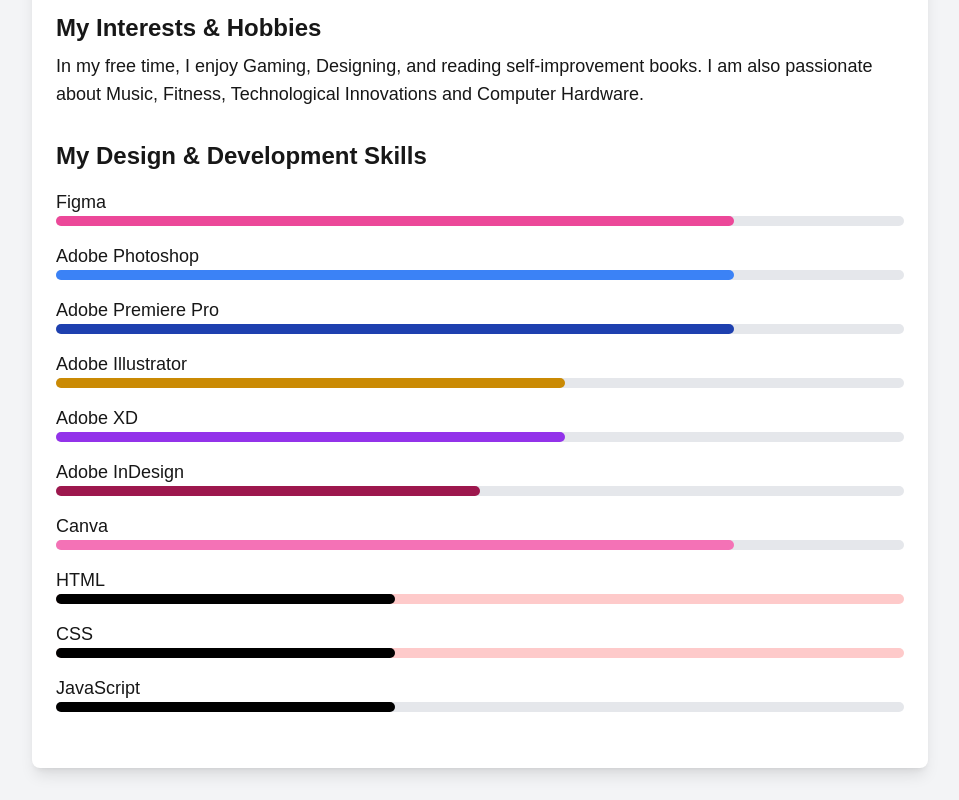
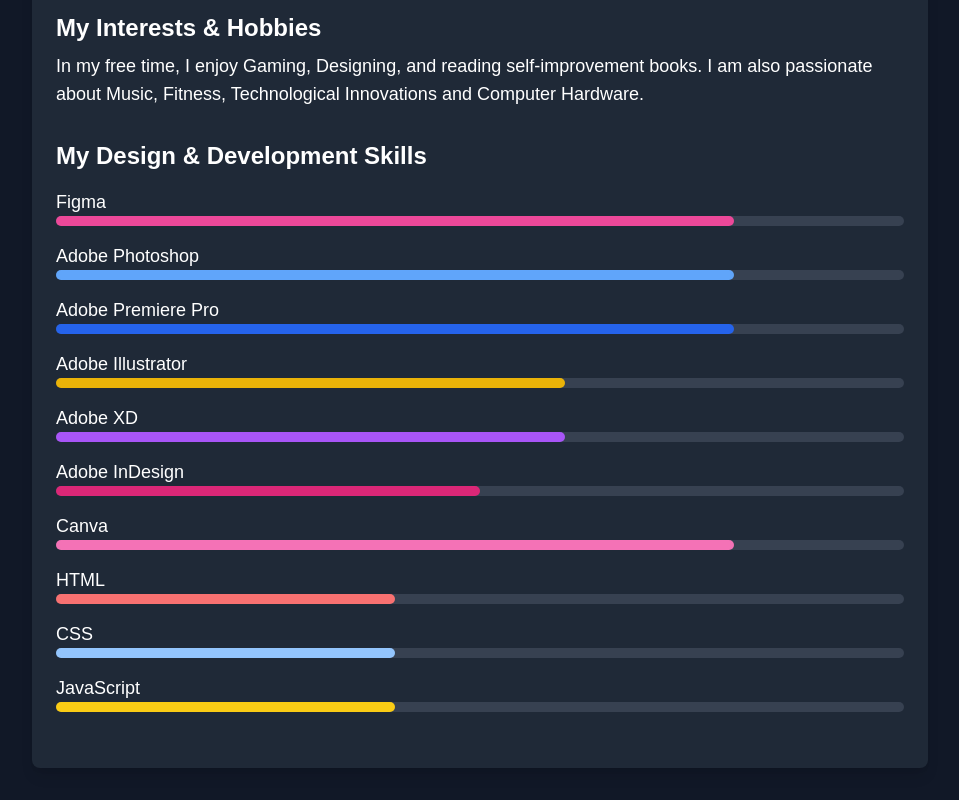
Before and after one commit to half-skirmish/frontend-halfskirmish, a Next.js app: page /contact in a window 1280 px wide. Shown: the part 386-1186 px from the top of the page, without its empty margins (160-1119 px from the left). Built offline with nearby package versions, Linux system fonts and the light colour scheme.

Commit message:
Updated the color of the Contact Page

```diff
--- a/app/contact/page.js
+++ b/app/contact/page.js
@@ -1,11 +1,11 @@
 "use client";
 
-import { FaLinkedin, FaBehance, FaInstagramSquare } from 'react-icons/fa';
+import { FaLinkedin, FaBehance } from 'react-icons/fa';
 
 export default function Contact() {
   return (
-    <div className="min-h-screen bg-gray-100 p-8">
-      <div className="max-w-4xl mx-auto bg-white p-6 rounded-lg shadow-lg">
+    <div className="min-h-screen bg-gray-900 p-8 text-white">
+      <div className="max-w-4xl mx-auto bg-gray-800 p-6 rounded-lg shadow-lg">
         <h1 className="text-4xl font-bold text-center mb-6">Contact Me</h1>
 
         {/* Contact Info */}
@@ -15,10 +15,10 @@
           <p className="mt-1 text-lg">Email: namansdiaries@gmail.com</p>
           <div className="mt-4 flex space-x-6">
             <a href="https://www.linkedin.com/in/naman1905" target="_blank" rel="noopener noreferrer">
-              <FaLinkedin size={30} className="text-blue-600 hover:text-blue-700" />
+              <FaLinkedin size={30} className="text-blue-400 hover:text-blue-500" />
             </a>
             <a href="https://www.behance.net/naman1905" target="_blank" rel="noopener noreferrer">
-              <FaBehance size={30} className="text-blue-400 hover:text-blue-500" />
+              <FaBehance size={30} className="text-blue-300 hover:text-blue-400" />
             </a>
           </div>
         </div>
@@ -44,75 +44,25 @@
         <div className="mb-8">
           <h3 className="text-2xl font-semibold">My Design & Development Skills</h3>
 
-          <div className="mt-4">
-            <p className="text-lg">Figma</p>
-            <div className="w-full bg-gray-200 rounded-full h-2.5">
-              <div className="bg-pink-500 h-2.5 rounded-full" style={{ width: '80%' }}></div>
+          {[
+            { skill: "Figma", width: "80%", color: "bg-pink-500" },
+            { skill: "Adobe Photoshop", width: "80%", color: "bg-blue-400" },
+            { skill: "Adobe Premiere Pro", width: "80%", color: "bg-blue-600" },
+            { skill: "Adobe Illustrator", width: "60%", color: "bg-yellow-500" },
+            { skill: "Adobe XD", width: "60%", color: "bg-purple-500" },
+            { skill: "Adobe InDesign", width: "50%", color: "bg-pink-600" },
+            { skill: "Canva", width: "80%", color: "bg-pink-400" },
+            { skill: "HTML", width: "40%", color: "bg-red-400" },
+            { skill: "CSS", width: "40%", color: "bg-blue-300" },
+            { skill: "JavaScript", width: "40%", color: "bg-yellow-400" },
+          ].map((item, index) => (
+            <div key={index} className="mt-4">
+              <p className="text-lg">{item.skill}</p>
+              <div className="w-full bg-gray-700 rounded-full h-2.5">
+                <div className={`${item.color} h-2.5 rounded-full`} style={{ width: item.width }}></div>
+              </div>
             </div>
-          </div>
-
-          <div className="mt-4">
-            <p className="text-lg">Adobe Photoshop</p>
-            <div className="w-full bg-gray-200 rounded-full h-2.5">
-              <div className="bg-blue-500 h-2.5 rounded-full" style={{ width: '80%' }}></div>
-            </div>
-          </div>
-
-          <div className="mt-4">
-            <p className="text-lg">Adobe Premiere Pro</p>
-            <div className="w-full bg-gray-200 rounded-full h-2.5">
-              <div className="bg-blue-800 h-2.5 rounded-full" style={{ width: '80%' }}></div>
-            </div>
-          </div>
-
-          <div className="mt-4">
-            <p className="text-lg">Adobe Illustrator</p>
-            <div className="w-full bg-gray-200 rounded-full h-2.5">
-              <div className="bg-yellow-600 h-2.5 rounded-full" style={{ width: '60%' }}></div>
-            </div>
-          </div>
-
-          <div className="mt-4">
-            <p className="text-lg">Adobe XD</p>
-            <div className="w-full bg-gray-200 rounded-full h-2.5">
-              <div className="bg-purple-600 h-2.5 rounded-full" style={{ width: '60%' }}></div>
-            </div>
-          </div>
-
-          <div className="mt-4">
-            <p className="text-lg">Adobe InDesign</p>
-            <div className="w-full bg-gray-200 rounded-full h-2.5">
-              <div className="bg-pink-800 h-2.5 rounded-full" style={{ width: '50%' }}></div>
-            </div>
-          </div>
-
-          <div className="mt-4">
-            <p className="text-lg">Canva</p>
-            <div className="w-full bg-gray-200 rounded-full h-2.5">
-              <div className="bg-pink-400 h-2.5 rounded-full" style={{ width: '80%' }}></div>
-            </div>
-          </div>
-
-          <div className="mt-4">
-            <p className="text-lg">HTML</p>
-            <div className="w-full bg-red-200 rounded-full h-2.5">
-              <div className="bg-black h-2.5 rounded-full" style={{ width: '40%' }}></div>
-            </div>
-          </div>
-
-          <div className="mt-4">
-            <p className="text-lg">CSS</p>
-            <div className="w-full bg-red-200 rounded-full h-2.5">
-              <div className="bg-black h-2.5 rounded-full" style={{ width: '40%' }}></div>
-            </div>
-          </div>
-
-          <div className="mt-4">
-            <p className="text-lg">JavaScript</p>
-            <div className="w-full bg-gray-200 rounded-full h-2.5">
-              <div className="bg-black h-2.5 rounded-full" style={{ width: '40%' }}></div>
-            </div>
-          </div>
+          ))}
         </div>
       </div>
     </div>
```
